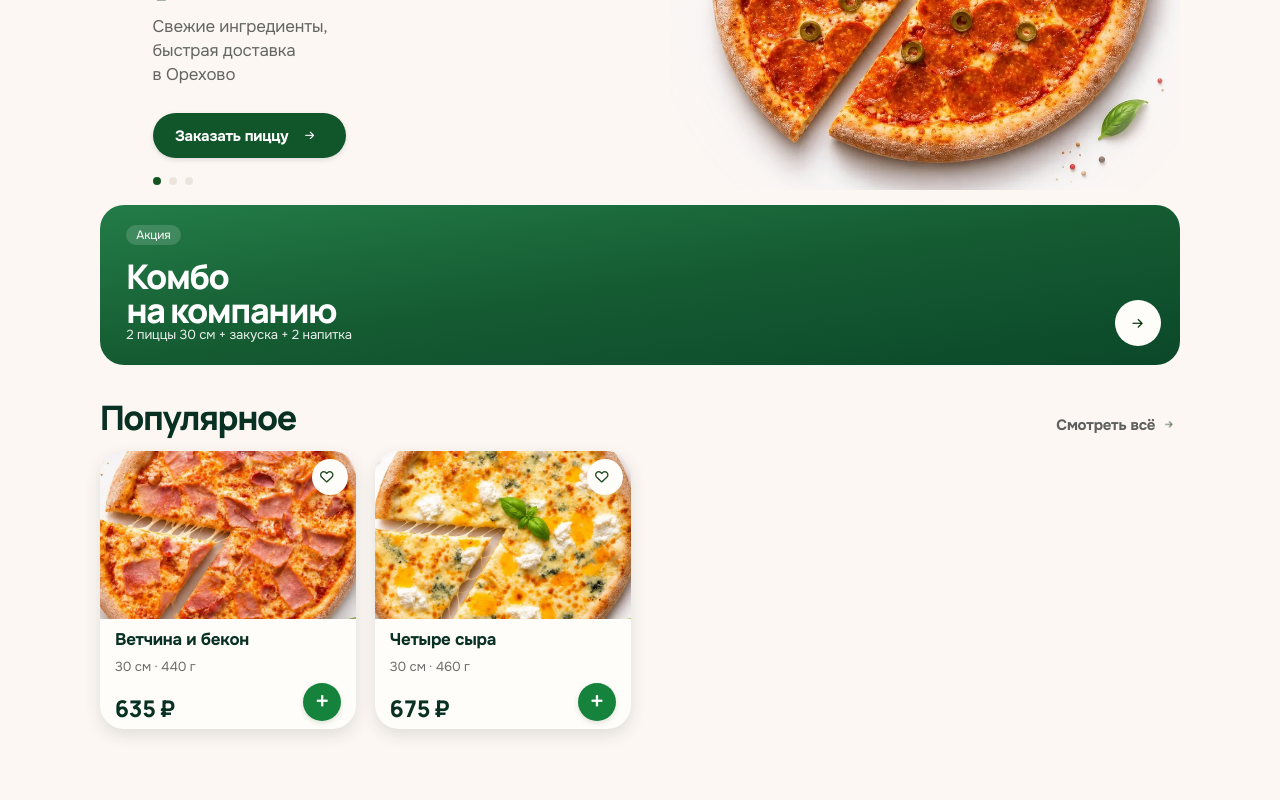
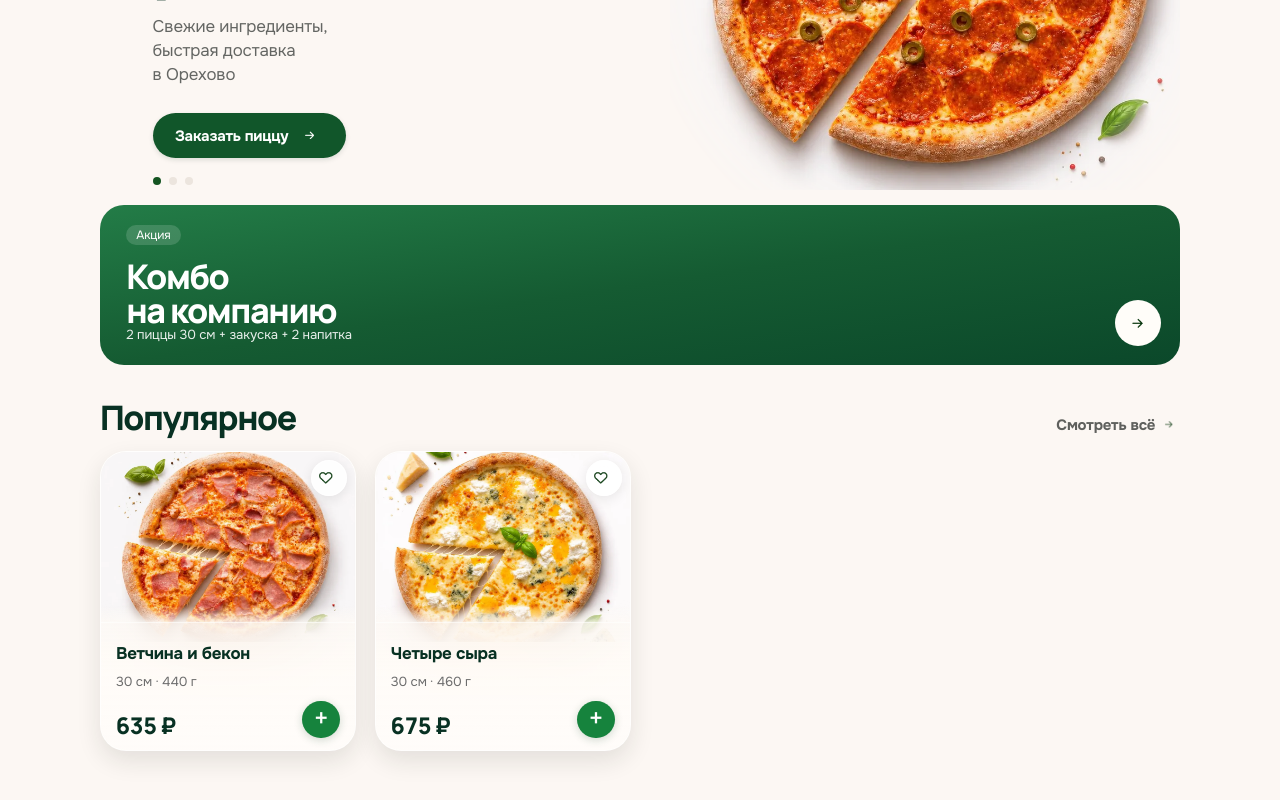
Before and after one commit to Ryt1nger/Be-My-Pizza, a React (Vite) app in the folder apps/customer/: page / in a window 1280 px wide. Shown: the part 358-1158 px from the top of the page. Built offline with nearby package versions, Linux system fonts and the light colour scheme.

Commit message:
style: frosted glass product cards, natural pizza crop and equal-size active navigation

```diff
--- a/apps/customer/src/pages/HomePage.tsx
+++ b/apps/customer/src/pages/HomePage.tsx
@@ -20,29 +20,29 @@ function PopularCard({product}:{product:Product}){
  const saved=useFavoritesStore(s=>s.ids.includes(product.id));
  const toggle=useFavoritesStore(s=>s.toggle);
  const visual=previewDetails[product.id];
- return <article className="min-w-0 overflow-hidden rounded-[20px] bg-surface shadow-[0_6px_16px_rgba(24,42,28,.12)] sm:rounded-[24px]">
-  <div className="relative aspect-[1.52] w-full overflow-hidden bg-[#FBF7F3]">
+ return <article className="group relative min-w-0 overflow-hidden rounded-[22px] border border-white/70 bg-[#FFFDF9] shadow-[0_10px_24px_rgba(30,37,23,.11)] sm:rounded-[26px]">
+  <div className="relative aspect-[1.34] w-full overflow-hidden bg-[#FBF7F3]">
     <Link to={'/product/'+product.id} aria-label={'Открыть '+product.name} className="block h-full w-full">
-      <ProductPhoto src={product.imageUrl} alt={product.name} className="h-full w-full scale-[1.36] object-cover"/>
+      <ProductPhoto src={product.imageUrl} alt={product.name} className="block h-full w-full object-cover object-[center_38%]"/>
     </Link>
     <button type="button" onClick={()=>toggle(product.id)} aria-pressed={saved}
       aria-label={saved?'Убрать '+product.name+' из избранного':'Добавить '+product.name+' в избранное'}
-      className="absolute right-[8px] top-[8px] grid h-[36px] w-[36px] place-items-center rounded-full bg-surface shadow-sm focus-visible:outline-accent">
+      className="absolute right-[8px] top-[8px] z-20 grid h-[36px] w-[36px] place-items-center rounded-full border border-white/70 bg-white/85 shadow-[0_3px_13px_rgba(0,0,0,.09)] backdrop-blur-lg">
       <BrandIcon name="favorite" size={27} className={saved?'opacity-100':'opacity-90'}/>
       {saved&&<span aria-hidden="true" className="pointer-events-none absolute right-[7px] top-[8px] h-[16px] w-[16px] rounded-full bg-accent/25"/>}
     </button>
   </div>
-  <div className="flex min-h-[78px] flex-col px-[12px] pb-[8px] pt-[8px] sm:min-h-[94px] sm:px-4">
-    <Link to={'/product/'+product.id} className="bmp-body-strong line-clamp-2 text-[clamp(13.5px,3.65vw,16px)] leading-[1.19] text-ink sm:text-lg">
+  <div className="bmp-product-glass relative z-10 -mt-[20px] flex min-h-[114px] flex-col px-[12px] pb-[12px] pt-[19px] sm:min-h-[123px] sm:px-4">
+    <Link to={'/product/'+product.id} className="bmp-body-strong line-clamp-2 text-[clamp(13.5px,3.65vw,16px)] leading-[1.23] text-ink sm:text-lg">
       {product.name}
     </Link>
-    <p className="bmp-body mt-[4px] text-[12px] leading-[1.3] text-[#6D6D6D] sm:text-sm">{visual?.size??'Размер уточняется'}</p>
-    <div className="mt-[7px] flex items-end justify-between gap-1">
+    <p className="bmp-body mt-[6px] text-[12px] leading-[1.3] text-[#6D6D6D] sm:text-sm">{visual?.size??'Размер уточняется'}</p>
+    <div className="mt-auto flex items-end justify-between gap-1 pt-[9px]">
       <span className="bmp-price text-[19px] leading-[1.1] text-ink sm:text-[23px]">
         {visual?.price??'—'}
       </span>
       <Link to={'/product/'+product.id} aria-label={'Выбрать '+product.name}
-        className="grid h-[33px] w-[33px] shrink-0 place-items-center rounded-full bg-[#16833D] text-white shadow-[0_2px_5px_rgba(18,69,35,.15)] sm:h-10 sm:w-10">
+        className="grid h-[36px] w-[36px] shrink-0 place-items-center rounded-full bg-[#16833D] text-white shadow-[0_2px_8px_rgba(18,69,35,.2)] sm:h-10 sm:w-10">
         <span aria-hidden="true" className="-mt-[2px] font-light text-[29px] leading-none">+</span>
       </Link>
     </div>
--- a/apps/customer/src/shared/styles/index.css
+++ b/apps/customer/src/shared/styles/index.css
@@ -43,3 +43,23 @@ button{-webkit-tap-highlight-color:transparent;touch-action:manipulation}
 /* Do not suppress zoom on mobile input focus: keep forms >=16 CSS px. */
 input,select,textarea{font-size:max(16px,1rem)}
 @media(prefers-reduced-motion:reduce){*,*:before,*:after{scroll-behavior:auto!important;transition:none!important}}
+
+/* Frosted-glass food-card footer: a milky, genuinely translucent surface.
+   A stronger 28px blur keeps the food visible behind it without distracting
+   from the name and price. Avoid solid white blocks. */
+.bmp-product-glass{
+  background:linear-gradient(180deg,
+    rgba(253,249,245,.84) 0%,
+    rgba(255,251,247,.89) 38%,
+    rgba(255,252,249,.92) 100%);
+  -webkit-backdrop-filter:blur(28px) saturate(1.08);
+  backdrop-filter:blur(28px) saturate(1.08);
+  box-shadow:inset 0 1px 0 rgba(255,255,255,.54),0 -6px 18px rgba(250,247,239,.10);
+}
+.bmp-product-glass::before{
+  content:"";
+  position:absolute;
+  left:0;right:0;top:-16px;height:16px;
+  background:linear-gradient(to top,rgba(253,249,245,.84),rgba(253,249,245,0));
+  pointer-events:none;
+}
--- a/apps/customer/src/shared/ui/BrandIcon.tsx
+++ b/apps/customer/src/shared/ui/BrandIcon.tsx
@@ -22,27 +22,27 @@ type IconProps={
   filled?:boolean;
 };
 export function BrandIcon({name,size=34,className='',label,filled=false}:IconProps){
-  const filledTab=filled&&name in filledTabs;
-  let style:CSSProperties;
-  if(filledTab){
-    const col=filledTabs[name as keyof typeof filledTabs];
-    style={
-      width:size,height:size,flexShrink:0,display:'inline-block',
+  const activeFill=filled && name in filledTabs;
+  const [col,row]=locations[name];
+  // Keep an identical size and layout box for active and inactive tabs.
+  // Filled artwork has less internal whitespace; compensate inside its box only.
+  const opticalSize=activeFill ? Math.round(size*.86) : size;
+  const spriteStyle:CSSProperties=activeFill ? {
     backgroundImage:`url("${import.meta.env.BASE_URL}media/brand/nav-filled.svg")`,
-      backgroundRepeat:'no-repeat',
     backgroundSize:'500% 100%',
-      backgroundPosition:`${col*25}% 50%`
-    };
-  }else{
-    const [col,row]=locations[name];
-    style={
-      width:size,height:size,flexShrink:0,display:'inline-block',
+    backgroundPosition:`${filledTabs[name as keyof typeof filledTabs]*25}% 50%`
+  } : {
     backgroundImage:`url("${import.meta.env.BASE_URL}media/brand/icons.webp")`,
-      backgroundRepeat:'no-repeat',
     backgroundSize:'400% 300%',
     backgroundPosition:`${col/3*100}% ${row/2*100}%`
   };
+  return <span className={className} style={{
+      display:'inline-flex',alignItems:'center',justifyContent:'center',
+      width:size,height:size,flexShrink:0
+    }} role={label?'img':undefined} aria-label={label} aria-hidden={label?undefined:true}>
+      <span aria-hidden="true" style={{
+        display:'block',flexShrink:0,width:opticalSize,height:opticalSize,
+        backgroundRepeat:'no-repeat',...spriteStyle
+      }}/>
+    </span>;
 }
-  return <span className={className} style={style}
-    role={label?'img':undefined} aria-label={label} aria-hidden={label?undefined:true}/>;
-}
```
Also changed, not shown: 2 other files (tests, documents, lock files or other folders). Lines whose indentation alone changed are shown as unchanged.
